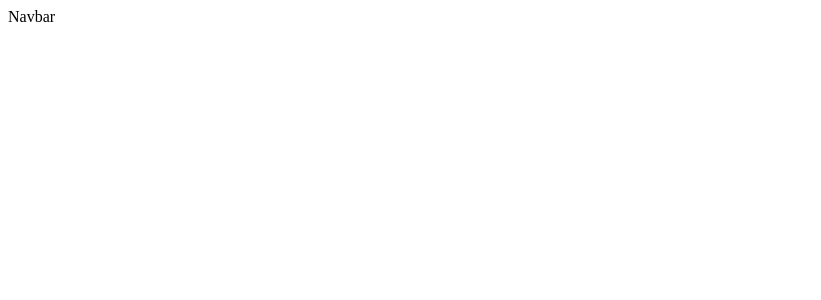
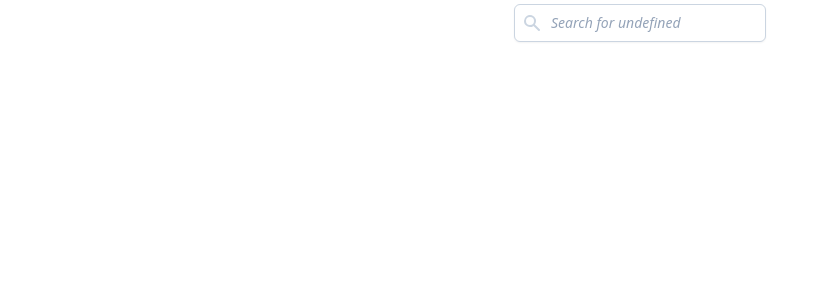
Before and after one commit to Nana-asiamah98/album-app, a React (Vite) app: page /nav in a window 1280 px wide. Shown: the top 300 px of the page, without its empty margins (0-821 px from the left). Built offline with nearby package versions, Linux system fonts and the light colour scheme.

Commit message:
Modal And UI Finished

```diff
--- a/package.json
+++ b/package.json
@@ -18,7 +18,10 @@
     "@types/react": "^18.0.17",
     "@types/react-dom": "^18.0.6",
     "@vitejs/plugin-react": "^2.1.0",
+    "autoprefixer": "^10.4.12",
     "dotenv": "^16.0.3",
+    "postcss": "^8.4.17",
+    "tailwindcss": "^3.1.8",
     "vite": "^3.1.0"
   }
 }
--- /dev/null
+++ b/postcss.config.cjs
@@ -0,0 +1,6 @@
+module.exports = {
+  plugins: {
+    tailwindcss: {},
+    autoprefixer: {},
+  },
+}
--- a/src/components/Italicizer.jsx
+++ b/src/components/Italicizer.jsx
@@ -1,6 +1,6 @@
 import { React } from "react";
 
-const Italicizer = ({ word, search}) => {
+const Italicizer = ({ word, search }) => {
   const italicizeWords = (word) => {
     if (search === "") return word;
 
@@ -13,7 +13,14 @@ const Italicizer = ({ word, search}) => {
     const structuredSentence = splittedWords.map((__main, ind) => {
       return (
         <span key={ind}>
-          {filteredWords.includes(__main) ? <em> {__main} </em> : __main}
+          {" "}
+          {filteredWords.includes(__main) ? (
+            <em>
+              <b> {__main} </b>
+            </em>
+          ) : (
+            __main
+          )}
         </span>
       );
     });
--- /dev/null
+++ b/src/components/Modal.jsx
@@ -0,0 +1,70 @@
+import { useState } from "react";
+
+const Modal = ({ currModal }) => {
+  const [showModal, setShowModal] = useState(false);
+
+  return (
+    <div className="fixed inset-0 bg-black bg-opacity-25 backdrop-blur-sm flex items-center justify-center">
+      <div class="relative p-4 w-full max-w-7xl h-full md:h-auto">
+        <div class="relative bg-white rounded-lg shadow dark:bg-gray-700">
+          <div class="flex justify-between items-center p-5 rounded-t ">
+            <button
+              type="button"
+              class="text-gray-400 bg-transparent hover:bg-gray-200 hover:text-gray-900 rounded-lg text-sm p-1.5 ml-auto inline-flex items-center dark:hover:bg-gray-600 dark:hover:text-white"
+              data-modal-toggle="top-left-modal"
+            >
+              <svg
+                aria-hidden="true"
+                class="w-5 h-5"
+                fill="currentColor"
+                viewBox="0 0 20 20"
+                xmlns="http://www.w3.org/2000/svg"
+              >
+                <path
+                  fill-rule="evenodd"
+                  d="M4.293 4.293a1 1 0 011.414 0L10 8.586l4.293-4.293a1 1 0 111.414 1.414L11.414 10l4.293 4.293a1 1 0 01-1.414 1.414L10 11.414l-4.293 4.293a1 1 0 01-1.414-1.414L8.586 10 4.293 5.707a1 1 0 010-1.414z"
+                  clip-rule="evenodd"
+                ></path>
+              </svg>
+              <span class="sr-only">Close modal</span>
+            </button>
+          </div>
+
+          <div class="p-6 space-y-6">
+            <p class="text-base leading-relaxed text-gray-500 dark:text-gray-400">
+              With less than a month to go before the European Union enacts new
+              consumer privacy laws for its citizens, companies around the world
+              are updating their terms of service agreements to comply.
+            </p>
+            <p class="text-base leading-relaxed text-gray-500 dark:text-gray-400">
+              The European Union’s General Data Protection Regulation (G.D.P.R.)
+              goes into effect on May 25 and is meant to ensure a common set of
+              data rights in the European Union. It requires organizations to
+              notify users as soon as possible of high-risk data breaches that
+              could personally affect them.
+            </p>
+          </div>
+
+          <div class="flex items-center p-6 space-x-2 rounded-b border-t border-gray-200 dark:border-gray-600">
+            <button
+              data-modal-toggle="top-left-modal"
+              type="button"
+              class="text-white bg-blue-700 hover:bg-blue-800 focus:ring-4 focus:outline-none focus:ring-blue-300 font-medium rounded-lg text-sm px-5 py-2.5 text-center dark:bg-blue-600 dark:hover:bg-blue-700 dark:focus:ring-blue-800"
+            >
+              I accept
+            </button>
+            <button
+              data-modal-toggle="top-left-modal"
+              type="button"
+              class="text-gray-500 bg-white hover:bg-gray-100 focus:ring-4 focus:outline-none focus:ring-gray-200 rounded-lg border border-gray-200 text-sm font-medium px-5 py-2.5 hover:text-gray-900 focus:z-10 dark:bg-gray-700 dark:text-gray-300 dark:border-gray-500 dark:hover:text-white dark:hover:bg-gray-600 dark:focus:ring-gray-600"
+            >
+              Decline
+            </button>
+          </div>
+        </div>
+      </div>
+    </div>
+  );
+};
+
+export default Modal;
--- a/src/components/Navbar.jsx
+++ b/src/components/Navbar.jsx
@@ -1,15 +1,30 @@
 import React, { useEffect } from "react";
-import { useLocation } from "react-router-dom";
+import SearchInput from "./SearchInput";
 
-const Navbar = () => {
-  const location = useLocation();
-
-  useEffect(() => {
-    console.log("Location Value => ", location.state)
-  },[]);
-
-
-  return <div>Navbar</div>;
+const Navbar = ({
+  navTitle,
+  handleSubmit,
+  onSearchChange,
+  placeholderTitle,
+}) => {
+  return (
+    <div className="mx-auto max-w-7x1 px-4 sm:px-6 lg:px-8">
+      <div className="lg:text-center">
+        <div>
+          <h2 className="text-[52px] text-indigo-50-600 font-serif">
+            {navTitle}
+          </h2>
+        </div>
+        <div className="relative mt-1 items-center rounded-md ">
+          <SearchInput
+            handleSubmit={handleSubmit}
+            search={onSearchChange}
+            placeholder={placeholderTitle}
+          />
+        </div>
+      </div>
+    </div>
+  );
 };
 
 export default Navbar;
--- a/src/components/SearchInput.jsx
+++ b/src/components/SearchInput.jsx
@@ -1,15 +1,28 @@
 import React from "react";
 
-const SearchInput = ({handleSubmit,search}) => {
+const SearchInput = ({ handleSubmit, search, placeholder }) => {
   return (
-    <div>
+    <div className="md:flex md:justify-center mb-6 ">
       <form onSubmit={handleSubmit}>
-        <input
-          type={"text"}
-          name="search"
-          onChange={(e) => search(e.target.value)}
-          placeholder="Search For Image"
-        />
+        <label class="relative block">
+          <span class="sr-only">Search</span>
+          <span class="absolute inset-y-0 left-0 flex items-center pl-2">
+            <svg class="h-5 w-5 fill-slate-300" viewBox="0 0 20 20">
+              <path
+                fill-rule="evenodd"
+                d="M8 4a4 4 0 100 8 4 4 0 000-8zM2 8a6 6 0 1110.89 3.476l4.817 4.817a1 1 0 01-1.414 1.414l-4.816-4.816A6 6 0 012 8z"
+                clip-rule="evenodd"
+              ></path>
+            </svg>
+          </span>
+          <input
+            class="placeholder:italic placeholder:text-slate-400 block bg-white w-full border border-slate-300 rounded-md py-2 pl-9 pr-3 shadow-sm focus:outline-none focus:border-sky-500 focus:ring-sky-500 focus:ring-1 sm:text-sm"
+            placeholder={`Search for ${placeholder}`}
+            type={"text"}
+            name="search"
+            onChange={(e) => search(e.target.value)}
+          />
+        </label>
       </form>
     </div>
   );
--- a/src/index.css
+++ b/src/index.css
@@ -1,70 +1,4 @@
-:root {
-  font-family: Inter, Avenir, Helvetica, Arial, sans-serif;
-  font-size: 16px;
-  line-height: 24px;
-  font-weight: 400;
-
-  color-scheme: light dark;
-  color: rgba(255, 255, 255, 0.87);
-  background-color: #242424;
-
-  font-synthesis: none;
-  text-rendering: optimizeLegibility;
-  -webkit-font-smoothing: antialiased;
-  -moz-osx-font-smoothing: grayscale;
-  -webkit-text-size-adjust: 100%;
-}
-
-a {
-  font-weight: 500;
-  color: #646cff;
-  text-decoration: inherit;
-}
-a:hover {
-  color: #535bf2;
-}
-
-body {
-  margin: 0;
-  display: flex;
-  place-items: center;
-  min-width: 320px;
-  min-height: 100vh;
-}
-
-h1 {
-  font-size: 3.2em;
-  line-height: 1.1;
-}
-
-button {
-  border-radius: 8px;
-  border: 1px solid transparent;
-  padding: 0.6em 1.2em;
-  font-size: 1em;
-  font-weight: 500;
-  font-family: inherit;
-  background-color: #1a1a1a;
-  cursor: pointer;
-  transition: border-color 0.25s;
-}
-button:hover {
-  border-color: #646cff;
-}
-button:focus,
-button:focus-visible {
-  outline: 4px auto -webkit-focus-ring-color;
-}
-
-@media (prefers-color-scheme: light) {
-  :root {
-    color: #213547;
-    background-color: #ffffff;
-  }
-  a:hover {
-    color: #747bff;
-  }
-  button {
-    background-color: #f9f9f9;
-  }
-}
+@import url("https://fonts.googleapis.com/css2?family=EB+Garamond:wght@400;500;700&display=swap");
+@tailwind base;
+@tailwind components;
+@tailwind utilities;
--- a/src/pages/Gallery.jsx
+++ b/src/pages/Gallery.jsx
@@ -2,8 +2,10 @@ import axios from "axios";
 import { React, useState, useEffect } from "react";
 import { Link } from "react-router-dom";
 import Italicizer from "../components/Italicizer";
+import Navbar from "../components/Navbar";
 import SearchInput from "../components/SearchInput";
 import { getResource } from "../utils/ApiHandler";
+import { avatarGenerator } from "../utils/AvatarGeneator";
 import { filteredWords } from "../utils/FilterWords";
 
 const AlBUM_URL = "https://jsonplaceholder.typicode.com/users/1/albums";
@@ -28,6 +30,10 @@ const Gallery = () => {
     setFilteredData([...result]);
   };
 
+  const avatar = (word) => {
+    return avatarGenerator(word);
+  };
+
   const onSearchChange = (value) => {
     setSearch(value);
     const result = filteredWords(album, search);
@@ -40,23 +46,40 @@ const Gallery = () => {
 
   return (
     <div>
-      <h1>Gallery</h1>
-      <SearchInput handleSubmit={handleSubmit} search={onSearchChange} />
-      <ul>
+      <div className="bg-white  py-12 ">
+        <Navbar
+          handleSubmit={handleSubmit}
+          navTitle={"My Gallery"}
+          onSearchChange={onSearchChange}
+          placeholderTitle={"album ..."}
+        />
+        <hr />
+
+        <div className="mx-auto max-w-2xl py-16 px-4 sm:py-24 sm:px-6 lg:max-w-7xl lg:px-8">
+          <div className="grid grid-cols-1 gap-y-10 gap-x-6 sm:grid-cols-2 lg:grid-cols-3 xl:grid-cols-4 xl:gap-x-8">
             {filteredData.length > 0 ? (
               filteredData.map((val, ind) => (
-            <li key={ind}>
-              <Link to={`${ind + 1}/photos`}>
-                <Italicizer word={val.title} search={search} />
+                <Link key={ind} to={`${ind + 1}/photos`} className="group">
+                  <div className="aspect-w-1 aspect-h-1 w-full overflow-hidden rounded-lg bg-gray-200 xl:aspect-w-7 xl:aspect-h-8">
+                    <img
+                      src={avatar(`${ind + 1}`)}
+                      alt={"avatar"}
+                      className="h-full w-full object-cover object-center group-hover:opacity-75"
+                    />
+                  </div>
+                  <p className="mt-1 text-lg font-medium text-gray-900">
+                    {val.title}
+                  </p>
                 </Link>
-            </li>
               ))
             ) : (
-          <p>
-            <span>Loading..</span>
-          </p>
+              <div>
+                <h3>No Result ...</h3>
+              </div>
             )}
-      </ul>
+          </div>
+        </div>
+      </div>
     </div>
   );
 };
--- a/src/pages/Photos.jsx
+++ b/src/pages/Photos.jsx
@@ -1,9 +1,11 @@
 import React, { useState, useEffect } from "react";
-import { useParams } from "react-router-dom";
+import { Link, useParams } from "react-router-dom";
 import { getResource } from "../utils/ApiHandler";
 import SearchInput from "../components/SearchInput";
 import { filteredWords } from "../utils/FilterWords";
 import Italicizer from "../components/Italicizer";
+import Navbar from "../components/Navbar";
+import Modal from "../components/Modal";
 
 const AlBUM_URL = "https://jsonplaceholder.typicode.com/albums";
 
@@ -12,6 +14,7 @@ const Photos = () => {
   const [photos, setPhotos] = useState([]);
   const [search, setSearch] = useState("");
   const [filteredData, setFilteredData] = useState([]);
+  const [showModal, setShowModal] = useState(false);
 
   const fetchAlbumPhotos = async () => {
     const albumId = param.albumId;
@@ -37,26 +40,55 @@ const Photos = () => {
     setFilteredData([...result]);
   };
 
+  const displayModal = (photo) => {
+    setShowModal(!showModal);
+  };
+
   useEffect(() => {
     fetchAlbumPhotos();
   }, []);
   return (
     <div>
-      <h1>Photos for Album {param.albumId}</h1>
-      <SearchInput handleSubmit={handleSubmit} search={onSearchChange} />
+      <div className="bg-white  py-12 ">
+        <Navbar
+          handleSubmit={handleSubmit}
+          navTitle={`Photos For Album ${param.albumId}`}
+          onSearchChange={onSearchChange}
+          placeholderTitle={"photos ..."}
+        />
+        <hr />
+      </div>
 
-      <div>
-        <ul>
-          {filteredData.map((val, ind) => (
-            <li key={ind}>
-              <img src={val.thumbnailUrl} alt={val.title + "_img"} />
-              <div>
-                <Italicizer word={val.title} search={search} />
-              </div>
-            </li>
-          ))}
-        </ul>
+      <div className="mx-auto max-w-2xl py-16 px-4 sm:py-24 sm:px-6 lg:max-w-7xl lg:px-8">
+        <div className="grid grid-cols-1 gap-y-10 gap-x-6 sm:grid-cols-2 lg:grid-cols-3 xl:grid-cols-4 xl:gap-x-8">
+          {filteredData.length > 0 ? (
+            filteredData.map((val, ind) => (
+              <Link
+                key={ind}
+                to={`#0`}
+                onClick={() => displayModal(val)}
+                className="group"
+              >
+                <div className="aspect-w-1 aspect-h-1 w-full overflow-hidden rounded-lg bg-gray-200 xl:aspect-w-7 xl:aspect-h-8">
+                  <img
+                    src={val.thumbnailUrl}
+                    alt={val.title + "_img"}
+                    className="h-full w-full object-cover object-center group-hover:opacity-75"
+                  />
+                </div>
+                <p className="mt-1 text-lg font-light text-gray-900">
+                  <Italicizer word={val.title} search={search} />
+                </p>
+              </Link>
+            ))
+          ) : (
+            <div>
+              <h3>No Result ...</h3>
+            </div>
+          )}
+        </div>
       </div>
+      {showModal ? <Modal currModal={showModal} /> : null}
     </div>
   );
 };
--- /dev/null
+++ b/src/utils/AvatarGeneator.js
@@ -0,0 +1,5 @@
+import axios from "axios";
+
+export const avatarGenerator = (letter) => {
+  return `https://ui-avatars.com/api/?name=A${letter}&size=240`;
+};
--- /dev/null
+++ b/tailwind.config.cjs
@@ -0,0 +1,9 @@
+/** @type {import('tailwindcss').Config} */
+module.exports = {
+  darkMode: "class",
+  content: ["./src/**/*.{js,jsx,ts,tsx}"],
+  theme: {
+    extend: {},
+  },
+  plugins: [],
+};
```
Also changed, not shown: src/main.jsx (+6 -5 lines), 1 other file (tests, documents, lock files or other folders). Lines whose indentation alone changed are shown as unchanged.
